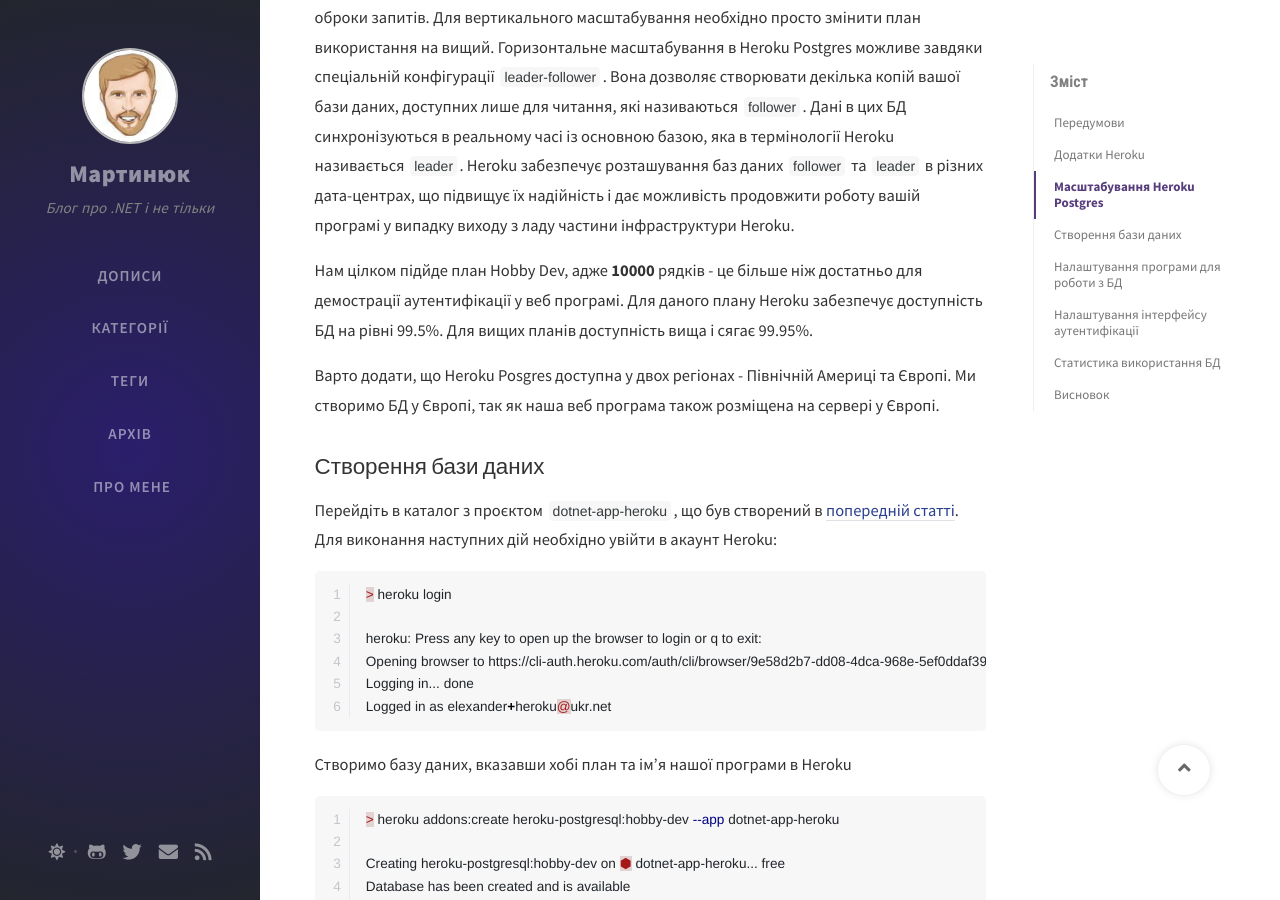
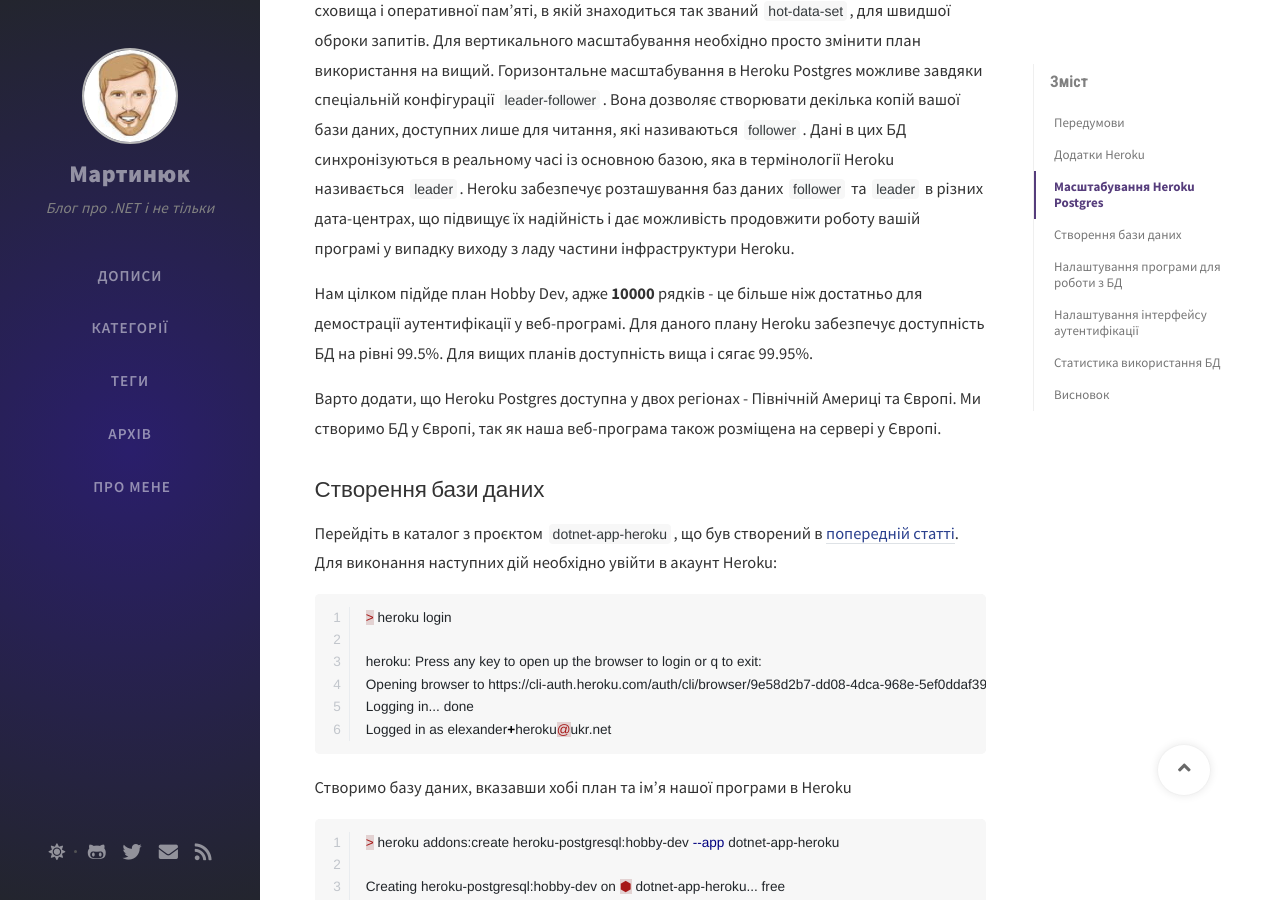
Before and after one commit to olesmartyniuk/olesmartyniuk.github.io, a Jekyll site: the page built from _posts/2020-07-28-add-database-to-app-in-heroku.md, in a window 1280 px wide and 900 px high, scrolled down 2569 px. Built offline with Jekyll 4.4.1, drawn with Linux system fonts in a browser that asks for light colours; nearby versions of some CDN libraries; some web fonts are replaced; comment, search, counter and statistics services are not loaded; some of the changed text lies outside the part shown.

Commit message:
Fixed typos

````diff
--- a/_posts/2020-07-28-add-database-to-app-in-heroku.md
+++ b/_posts/2020-07-28-add-database-to-app-in-heroku.md
@@ -35,9 +35,9 @@
 ## Масштабування Heroku Postgres
 Heroku Postgres легко масштабується вертикально, тобто є можливість збільшувати розмір сховища і оперативної пам'яті, в якій знаходиться так званий `hot-data-set`, для швидшої оброки запитів. Для вертикального масштабування необхідно просто змінити план використання на вищий. Горизонтальне масштабування в Heroku Postgres можливе завдяки спеціальній конфігурації `leader-follower`. Вона дозволяє створювати декілька копій вашої бази даних, доступних лише для читання, які називаються `follower`. Дані в цих БД синхронізуються в реальному часі із основною базою, яка в термінології Heroku називається `leader`. Heroku забезпечує розташування баз даних `follower` та `leader` в різних дата-центрах, що підвищує їх надійність і дає можливість продовжити роботу вашій програмі у випадку виходу з ладу частини інфраструктури Heroku.
 
-Нам цілком підйде план Hobby Dev, адже **10000** рядків - це більше ніж достатньо для демострації аутентифікації у веб програмі. Для даного плану Heroku забезпечує доступність БД на рівні 99.5%. Для вищих планів доступність вища і сягає 99.95%.
+Нам цілком підйде план Hobby Dev, адже **10000** рядків - це більше ніж достатньо для демострації аутентифікації у веб-програмі. Для даного плану Heroku забезпечує доступність БД на рівні 99.5%. Для вищих планів доступність вища і сягає 99.95%.
 
-Варто додати, що Heroku Posgres доступна у двох регіонах - Північній Америці та Європі. Ми створимо БД у Європі, так як наша веб програма також розміщена на сервері у Європі.
+Варто додати, що Heroku Postgres доступна у двох регіонах - Північній Америці та Європі. Ми створимо БД у Європі, так як наша веб-програма також розміщена на сервері у Європі.
 
 
 ## Створення бази даних
@@ -127,7 +127,7 @@
 postgresql://[user[:password]@][netloc][:port][,...][/dbname]
 ```
 
-Нам необхідно додати трохи коду, щоб перетворити URL, який пропонує Heroku в конфігурацію з'єднання, яку вимагає EntityFramework.
+Нам необхідно додати трохи коду, щоб перетворити URL, який пропонує Heroku, в конфігурацію з'єднання, яку вимагає EntityFramework.
 
 Додайте файл `ConfigurationExtensions.cs` з наступним вмістом:
 ```csharp
````
Also changed, not shown: other parts of _posts/2020-07-28-add-database-to-app-in-heroku.md (+3 -3 lines), assets/img/posts/2020-07-28-add-database-to-app-in-heroku/cover.jpg.
